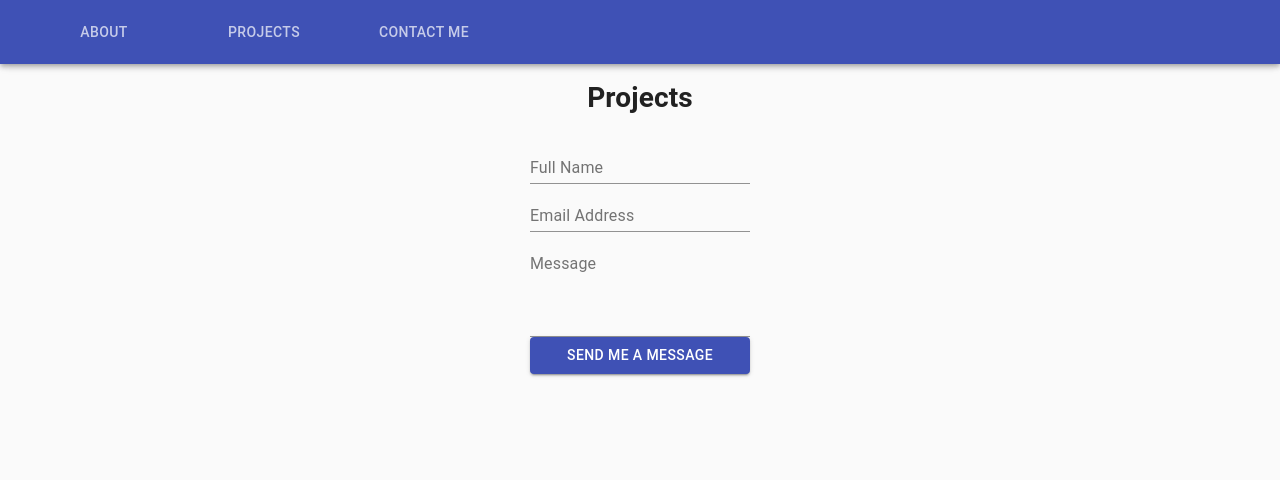
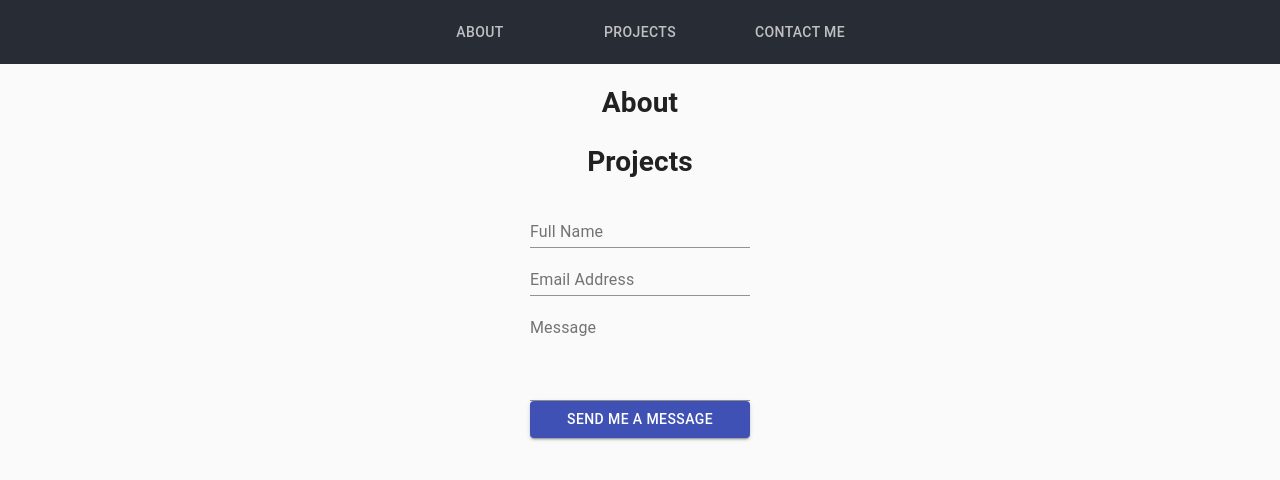
Before and after one commit to ectom/site, a React (Create React App) app in the folder client/: page / in a window 1280 px wide. Shown: the top 480 px of the page. Built offline with nearby package versions, Linux system fonts and the light colour scheme; no server answers.

Commit message:
figure out theming

```diff
--- a/client/src/App.js
+++ b/client/src/App.js
@@ -6,6 +6,8 @@ import Projects from './pages/Projects';
 import Contact from './pages/Contact';
 import '@material-ui/core';
 import {CssBaseline} from "@material-ui/core";
+import {getMuiTheme} from '@material-ui/styles/';
+
 
 class App extends Component {
     state = {
@@ -27,15 +29,26 @@ class App extends Component {
 
 
     render() {
+
+        const muiTheme = {
+            button: {
+                backgroundColor: '#87103f',
+                borderColor: '#87103f',
+                color: '#87103f',
+            },
+        }
+
         return (
             <div className="App">
                 <CssBaseline />
                 <header className="App-header">
-                    <Navbar />
+                    <Navbar muiTheme={muiTheme}/>
                 </header>
-                <About />
-                <Projects />
-                <Contact />
+                <div>
+                    <About />
+                    <Projects />
+                    <Contact />
+                </div>
                 <p>{this.state.response}</p>
             </div>
         );
--- a/client/src/components/Navbar.js
+++ b/client/src/components/Navbar.js
@@ -1,6 +1,5 @@
 import React, {Component} from 'react';
 import {AppBar, Tabs, Tab, Toolbar} from '@material-ui/core';
-import { withStyles } from '@material-ui/styles';
 import '../styles/Navbar.css';
 import { createMuiTheme } from '@material-ui/core/styles';
 
@@ -20,6 +19,8 @@ const theme = createMuiTheme({
         },
     },
 });
+
+
 //
 // const styles = (theme) => ({
 //     toolbar: theme.palette.main,
@@ -28,11 +29,9 @@ const theme = createMuiTheme({
 
 class Navbar extends Component {
 
-
     render() {
         return (
             <div>
-                <AppBar position='fixed'>
                 <Toolbar >
                     <Tabs>
                         <Tab label="About" />
@@ -40,7 +39,6 @@ class Navbar extends Component {
                         <Tab label="Contact Me" />
                     </Tabs>
                 </Toolbar>
-                </AppBar>
             </div>
         );
     }
```
